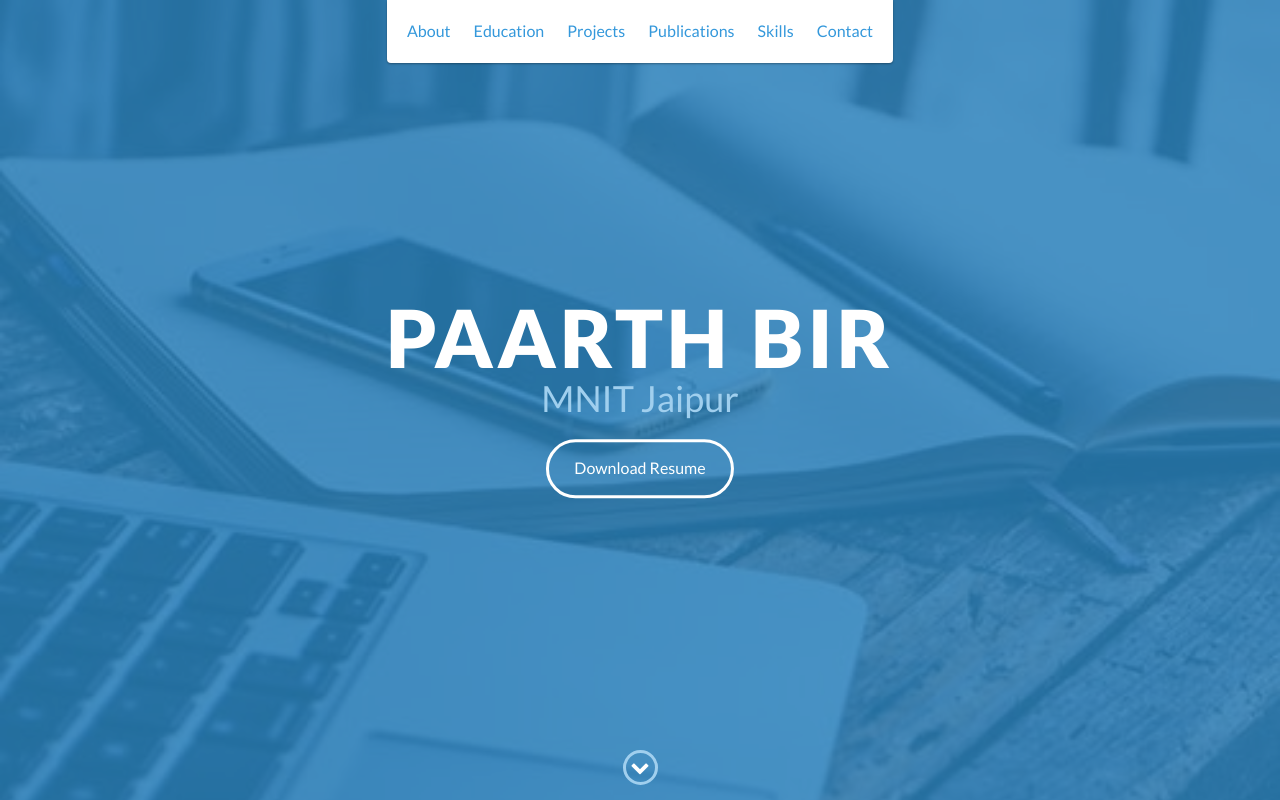
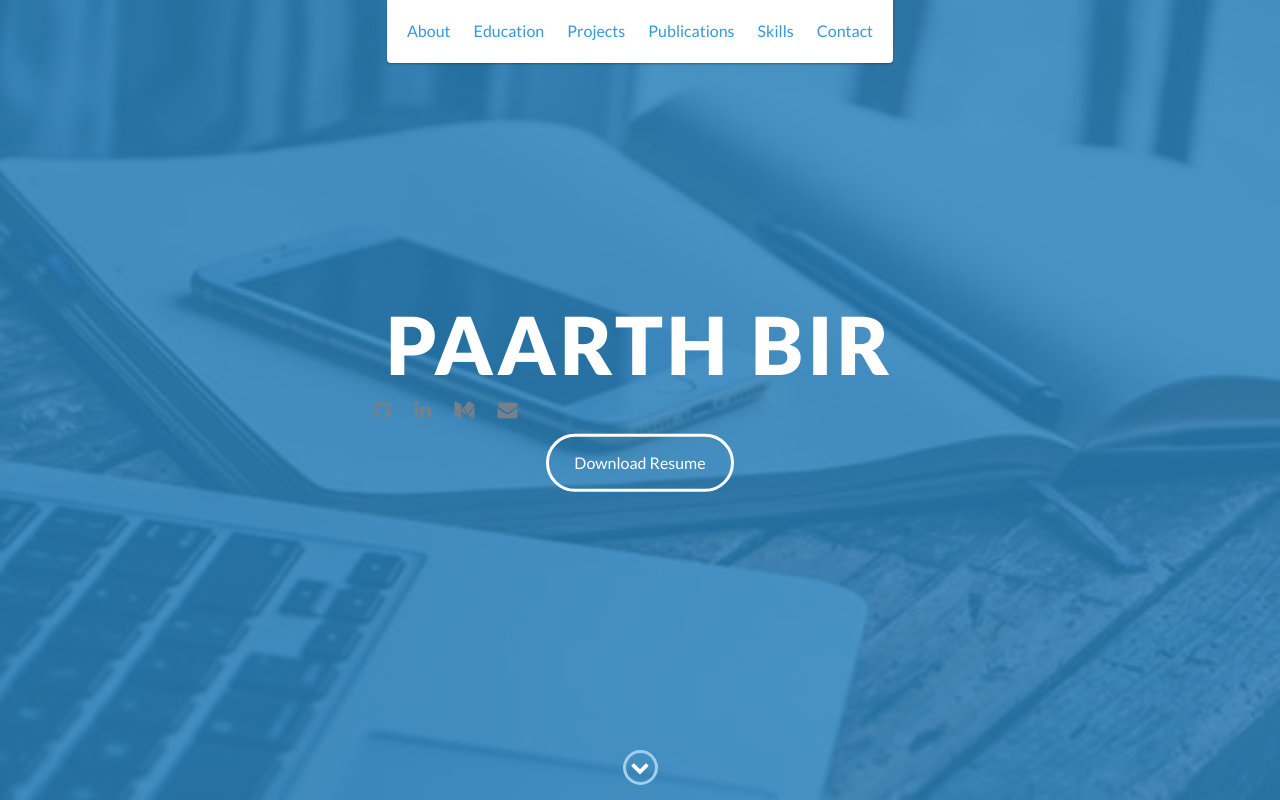
Before and after one commit to paarthbir77/paarthbir77.github.io, a website: page index.html in a window 1280 px wide. Shown: the top 800 px of the page. Drawn offline with nearby package versions, Linux system fonts and the light colour scheme.

Commit message:
Update index.html

```diff
--- a/index.html
+++ b/index.html
@@ -54,7 +54,29 @@
     <div id="lead">
         <div id="lead-content">
             <h1>Paarth Bir</h1>
-            <h2>MNIT Jaipur</h2>
+           <!-- <h2>MNIT Jaipur</h2> -->
+		<div class="container">
+            <div class="row">
+                <div class="col-sm-5 social">
+                    <ul>
+                        <li>
+                            <a href="https://github.com/paarthbir77" target="_blank"><i class="fa fa-github" aria-hidden="true"></i></a>
+                        </li>
+
+                        <li>
+                            <a href="https://www.linkedin.com/in/paarthbir" target="_blank"><i class="fa fa-linkedin" aria-hidden="true"></i></a>
+                        </li>
+
+                        <li>
+                            <a href="https://medium.com/@paarthbir" target="_blank"><i class="fa fa-medium" aria-hidden="true"></i></a>
+                        </li>
+                        <li>
+                            <a href="mailto:paarthbir@gmail.com" target="_blank"><i class="fa fa-envelope" aria-hidden="true"></i></a>
+                        </li>
+                    </ul>
+                </div>
+            </div>
+        </div>
             <a href="https://drive.google.com/file/d/1zAarjRvRhGnZyf3rfth8iLENzs77PPCx/view?usp=sharing" class="btn-rounded-white">Download Resume</a>
         </div>
         <!-- End #lead-content -->
```
